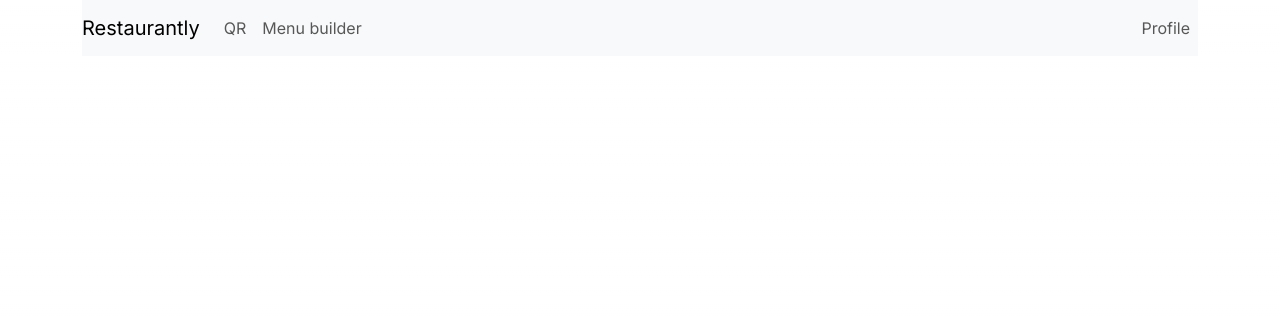
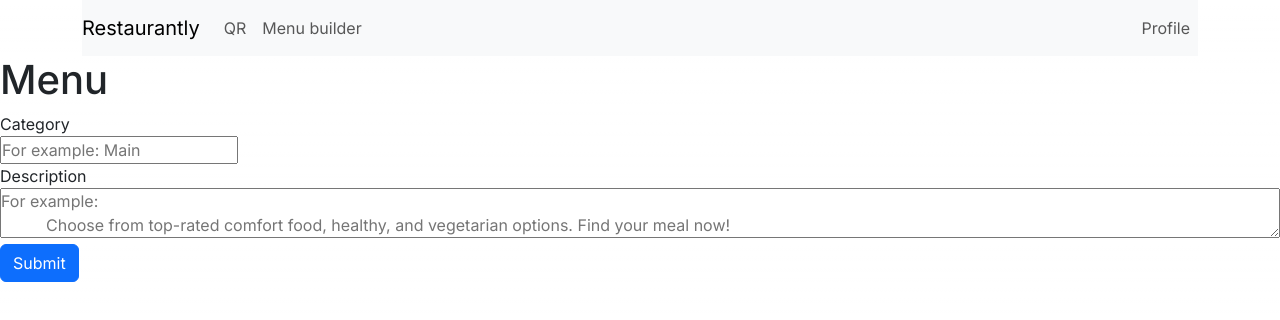
Before and after one commit to himido-tech/restaurantly.app, a Next.js app: page /menu in a window 1280 px wide. Shown: the top 320 px of the page. Built offline with nearby package versions, Linux system fonts and the light colour scheme.

Commit message:
add form

```diff
--- a/app/menu/page.tsx
+++ b/app/menu/page.tsx
@@ -1,8 +1,39 @@
+'use client'
 
-export default function MenuBuilder() {
-    return (
-      <main>
+import { useForm, SubmitHandler } from "react-hook-form";
 
-      </main>
-    )
-  }
+type Inputs = {
+  example: string,
+  exampleRequired: string,
+};
+
+export default function Menu() {
+  const { register, handleSubmit, watch, formState: { errors } } = useForm<Inputs>();
+  const onSubmit: SubmitHandler<Inputs> = data => console.log(data);
+
+  console.log(watch("example")) // watch input value by passing the name of it
+
+  return (
+    /* "handleSubmit" will validate your inputs before invoking "onSubmit" */
+    <main>
+      <h1>Menu</h1>
+      <form onSubmit={handleSubmit(onSubmit)}>
+        <label>Category</label>
+        <div className="form-group">
+          {/* register your input into the hook by invoking the "register" function */}
+          <input placeholder="For example: Main" {...register("example")} />
+        </div>
+        <label>Description</label>
+        <div className="form-group">
+          {/* include validation with required or other standard HTML validation rules */}
+          <textarea className="w-100"{...register("exampleRequired", { required: true })} placeholder="For example:
+          Choose from top-rated comfort food, healthy, and vegetarian options. Find your meal now!" />
+          {/* errors will return when field validation fails  */}
+          {errors.exampleRequired && <span>This field is required</span>}
+        </div>
+
+        <input type="submit" className="btn btn-primary" />
+      </form>
+    </main>
+  );
+}
--- a/package.json
+++ b/package.json
@@ -18,6 +18,7 @@
     "next": "13.4.7",
     "react": "18.2.0",
     "react-dom": "18.2.0",
+    "react-hook-form": "^7.45.1",
     "typescript": "5.1.6"
   }
 }
```
Also changed, not shown: 1 other file (tests, documents, lock files or other folders).
